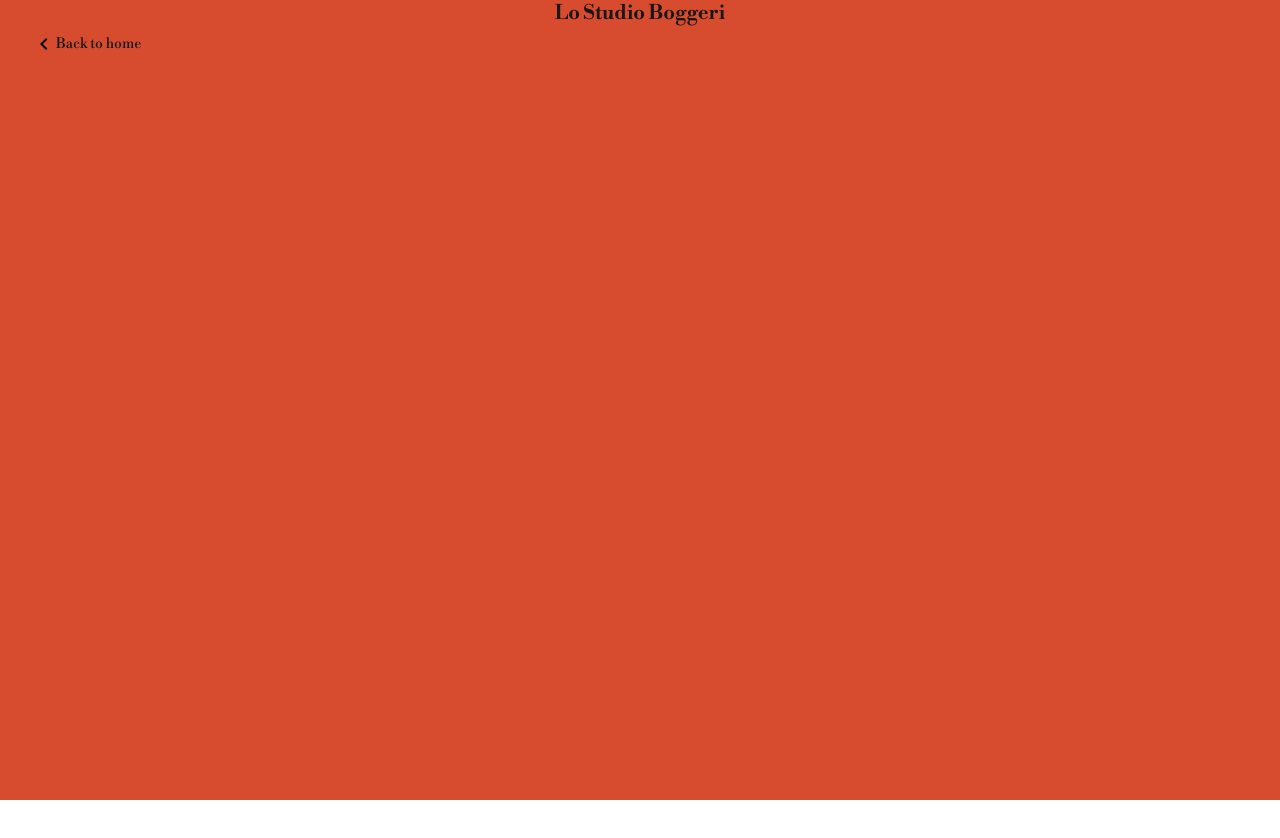
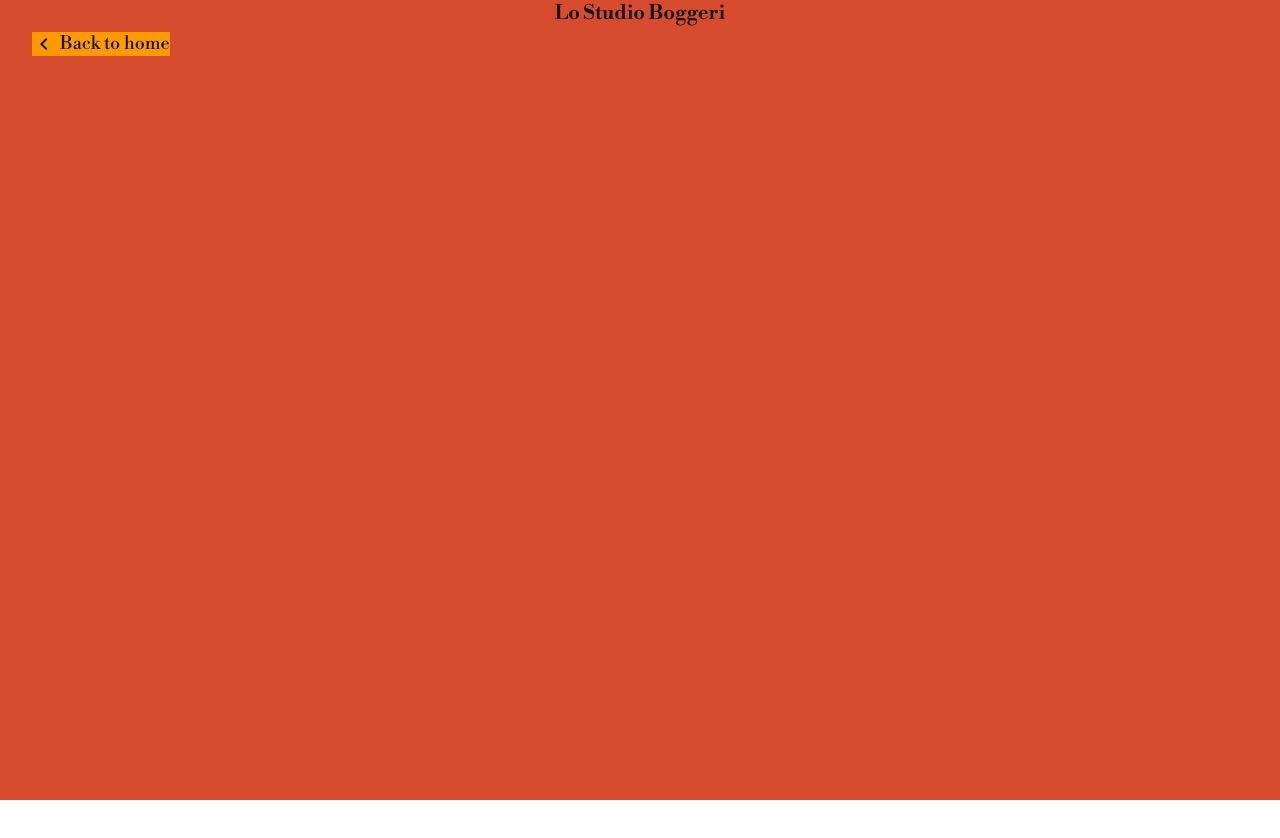
Before and after one commit to nathan-j-lew/electa, a Next.js app: page /boggeri in a window 1280 px wide. Shown: the top 838 px of the page. Built offline with nearby package versions, Linux system fonts and the light colour scheme.

Commit message:
fix: display icon

```diff
--- a/src/pages/[slug]/index.tsx
+++ b/src/pages/[slug]/index.tsx
@@ -45,13 +45,13 @@
           initial={{ opacity: 0 }}
           animate={{ opacity: 1 }}
           exit={{ opacity: 0 }}
-          className="fixed top-8 left-8 z-10 text-sm"
+          className="fixed top-8 left-8 z-10 text-lg leading-none"
         >
           <Link
             href="/"
-            className="mix-blend-difference flex items-center space-x-1"
+            className="mix-blend-difference flex items-center gap-x-1 bg-amber-500"
           >
-            <ChevronLeft /> Back to home
+            <ChevronLeft className="fill-foreground size-6" /> Back to home
           </Link>
         </motion.div>
       </motion.main>
```
Also changed, not shown: src/assets/icons/chevron-left.svg, src/assets/icons/chevron-right.svg.
